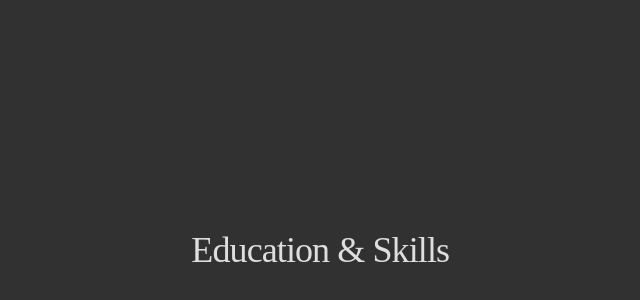
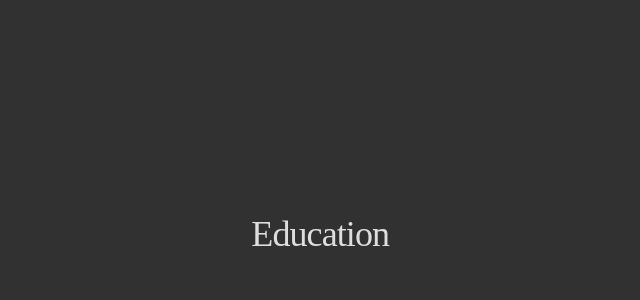
Before and after one commit to HotWheelsTony/fordleins-dev, a SvelteKit app: page / in a window 1280 px wide. Shown: the part 4630-4930 px from the top of the page, without its empty margins (558-1198 px from the left). Built offline with nearby package versions, Linux system fonts and the light colour scheme; a web font is replaced by a local one.

Commit message:
Rename skills component to education

```diff
--- a/src/routes/+page.svelte
+++ b/src/routes/+page.svelte
@@ -5,7 +5,7 @@
     import FlexStack from "$lib/flexStack.svelte";
     import Experience from "$lib/experience.svelte";
     import Projects from "$lib/projects.svelte";
-    import Skills from "$lib/skills.svelte";
+    import Education from "$lib/education.svelte";
 
     onMount(() => {
         window.addEventListener("mousemove", updateMousePos);
@@ -36,7 +36,7 @@
             <div class="lg:hidden">
                 <Experience />
                 <Projects />
-                <Skills />
+                <Education />
             </div>
             <Footer />
         </div>
@@ -51,8 +51,8 @@
                     content: Projects,
                 },
                 {
-                    name: "Education & Skills",
-                    content: Skills,
+                    name: "Education",
+                    content: Education,
                 },
             ]}
         />
```
Also changed, not shown: src/lib/education.svelte (renamed from src/lib/skills.svelte).
